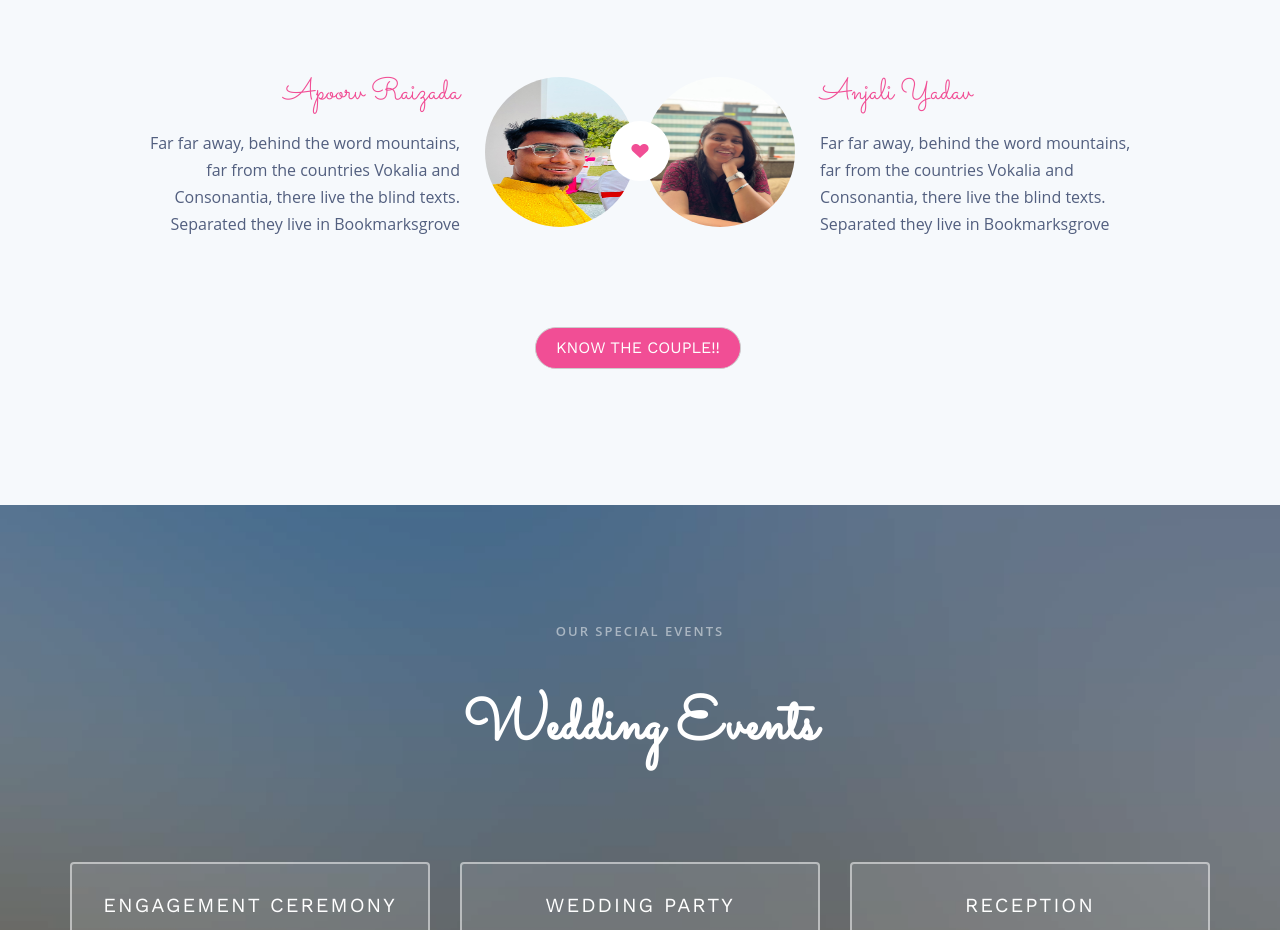
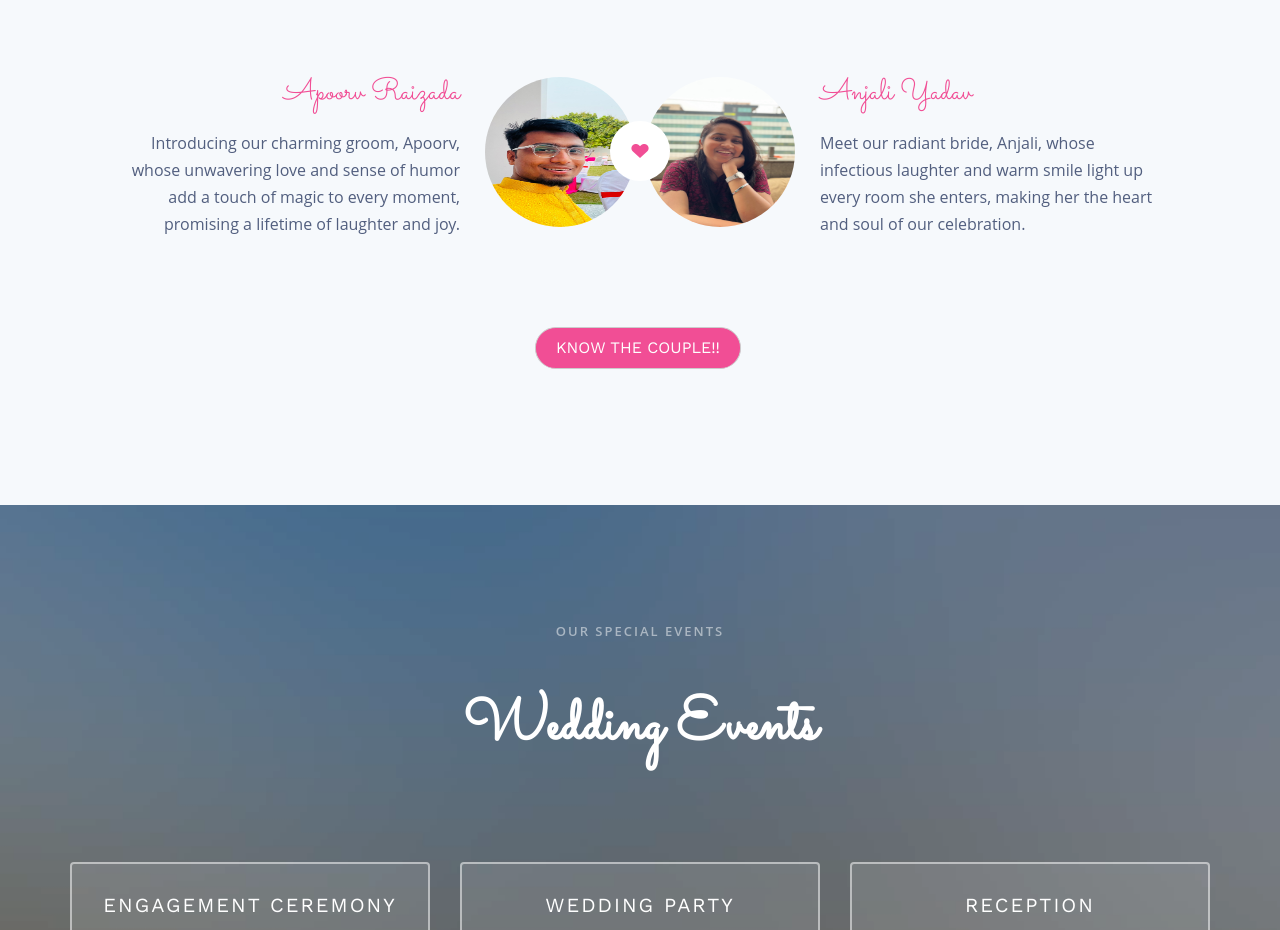
Before and after one commit to vaibhav28398/vaibhav28398.github.io, a plain HTML site: page index.html in a window 1280 px wide. Shown: the part 1246-2176 px from the top of the page. Drawn offline with nearby package versions, Linux system fonts and the light colour scheme; some packages are replaced by stand-ins of ours; files whose address does not match are found by name.

Commit message:
intro of bride and groom

```diff
--- a/index.html
+++ b/index.html
@@ -130,7 +130,7 @@
 					</div>
 					<div class="desc-groom">
 						<h3>Apoorv Raizada</h3>
-						<p>Far far away, behind the word mountains, far from the countries Vokalia and Consonantia, there live the blind texts. Separated they live in Bookmarksgrove</p>
+						<p>Introducing our charming groom, Apoorv, whose unwavering love and sense of humor add a touch of magic to every moment, promising a lifetime of laughter and joy.</p>
 					</div>
 				</div>
 				<p class="heart text-center"><i class="icon-heart2"></i></p>
@@ -140,7 +140,7 @@
 					</div>
 					<div class="desc-bride">
 						<h3>Anjali Yadav</h3>
-						<p>Far far away, behind the word mountains, far from the countries Vokalia and Consonantia, there live the blind texts. Separated they live in Bookmarksgrove</p>
+						<p>Meet our radiant bride, Anjali, whose infectious laughter and warm smile light up every room she enters, making her the heart and soul of our celebration.</p>
 					</div>
 				</div>
 			</div>
```
